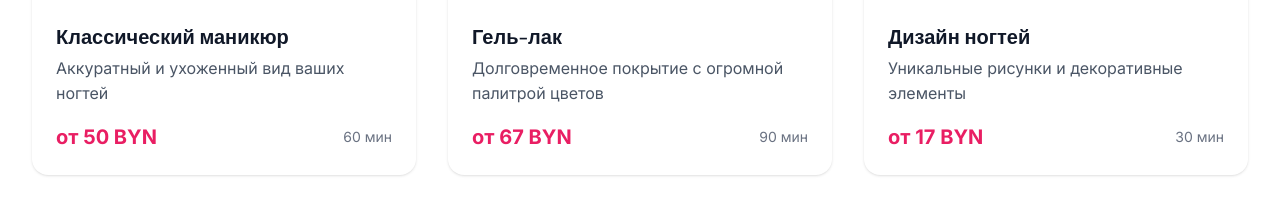
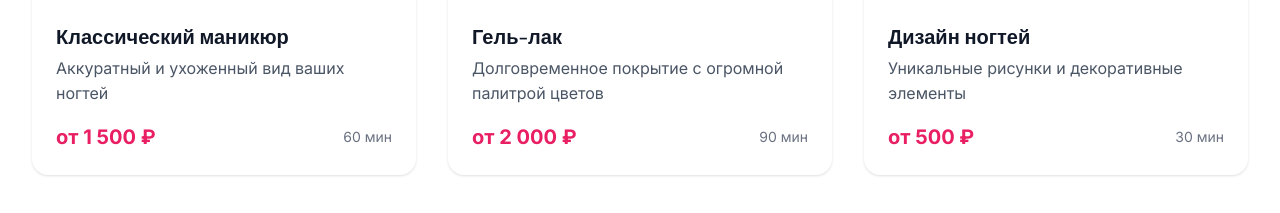
Before and after one commit to Froraut/eva-nails-website, a Next.js app: page / in a window 1280 px wide. Shown: the part 1902-2115 px from the top of the page. Built offline with nearby package versions, Linux system fonts and the light colour scheme; a web font is replaced by a local one.

Commit message:
Update service pricing and contact number on the homepage for clarity and consistency.

```diff
--- a/src/app/page.tsx
+++ b/src/app/page.tsx
@@ -123,7 +123,7 @@ export default function Home() {
               <h3 className="font-serif text-xl font-bold text-gray-900 mb-2">Классический маникюр</h3>
               <p className="text-gray-600 mb-4">Аккуратный и ухоженный вид ваших ногтей</p>
               <div className="flex justify-between items-center">
-                <span className="font-bold text-primary text-xl">от 50 BYN</span>
+                <span className="font-bold text-primary text-xl">от 1 500 ₽</span>
                 <span className="text-gray-500 text-sm">60 мин</span>
               </div>
             </div>
@@ -135,7 +135,7 @@ export default function Home() {
               <h3 className="font-serif text-xl font-bold text-gray-900 mb-2">Гель-лак</h3>
               <p className="text-gray-600 mb-4">Долговременное покрытие с огромной палитрой цветов</p>
               <div className="flex justify-between items-center">
-                <span className="font-bold text-primary text-xl">от 67 BYN</span>
+                <span className="font-bold text-primary text-xl">от 2 000 ₽</span>
                 <span className="text-gray-500 text-sm">90 мин</span>
               </div>
             </div>
@@ -147,7 +147,7 @@ export default function Home() {
               <h3 className="font-serif text-xl font-bold text-gray-900 mb-2">Дизайн ногтей</h3>
               <p className="text-gray-600 mb-4">Уникальные рисунки и декоративные элементы</p>
               <div className="flex justify-between items-center">
-                <span className="font-bold text-primary text-xl">от 17 BYN</span>
+                <span className="font-bold text-primary text-xl">от 500 ₽</span>
                 <span className="text-gray-500 text-sm">30 мин</span>
               </div>
             </div>
@@ -248,7 +248,7 @@ export default function Home() {
               Записаться онлайн
             </Link>
             <a
-              href="tel:+375333014486"
+              href="tel:+79999999999"
               className="border-2 border-white text-white px-8 py-4 rounded-full hover:bg-white hover:text-primary transition-colors duration-200 font-semibold text-base sm:text-lg w-full sm:w-auto"
             >
               Позвонить сейчас
```
